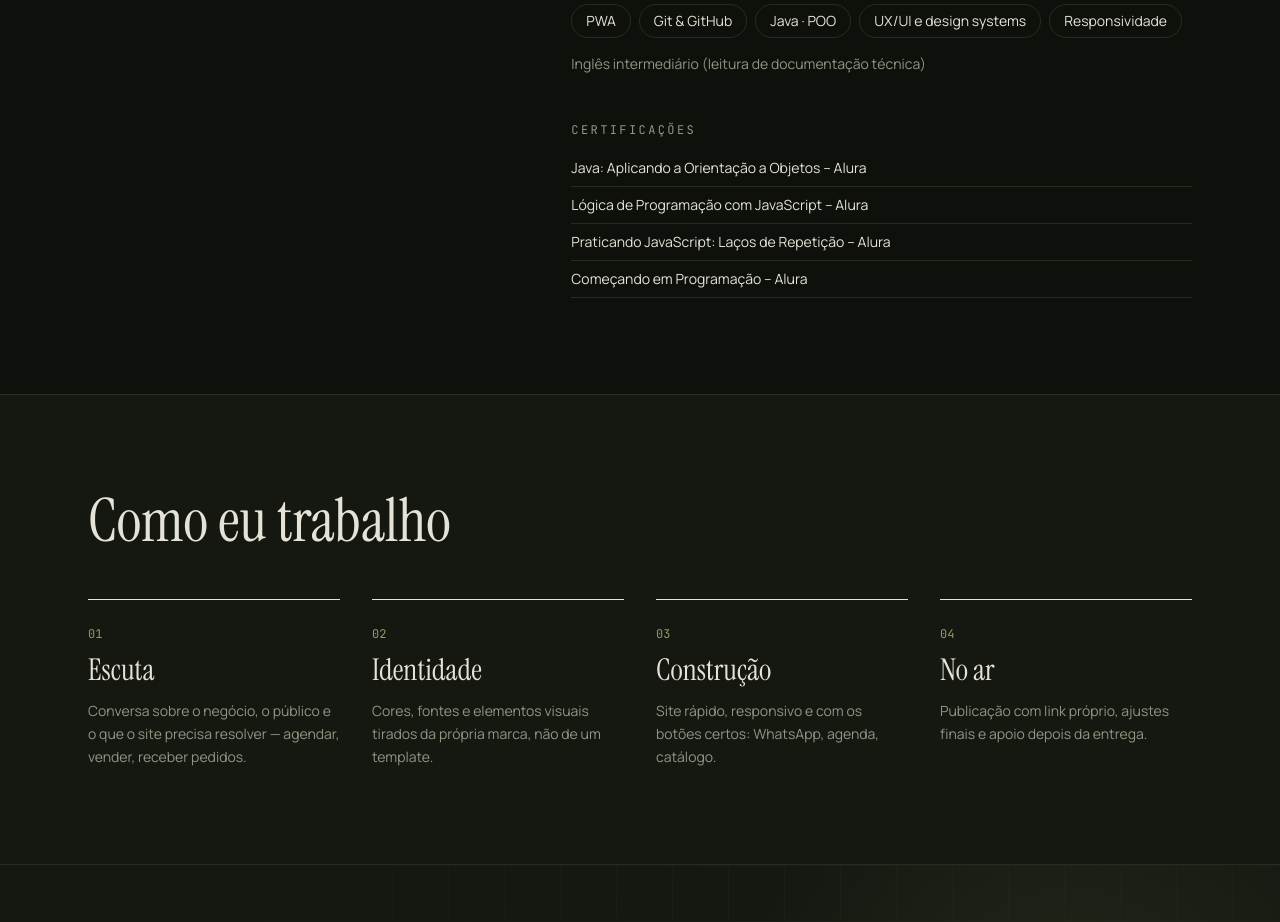
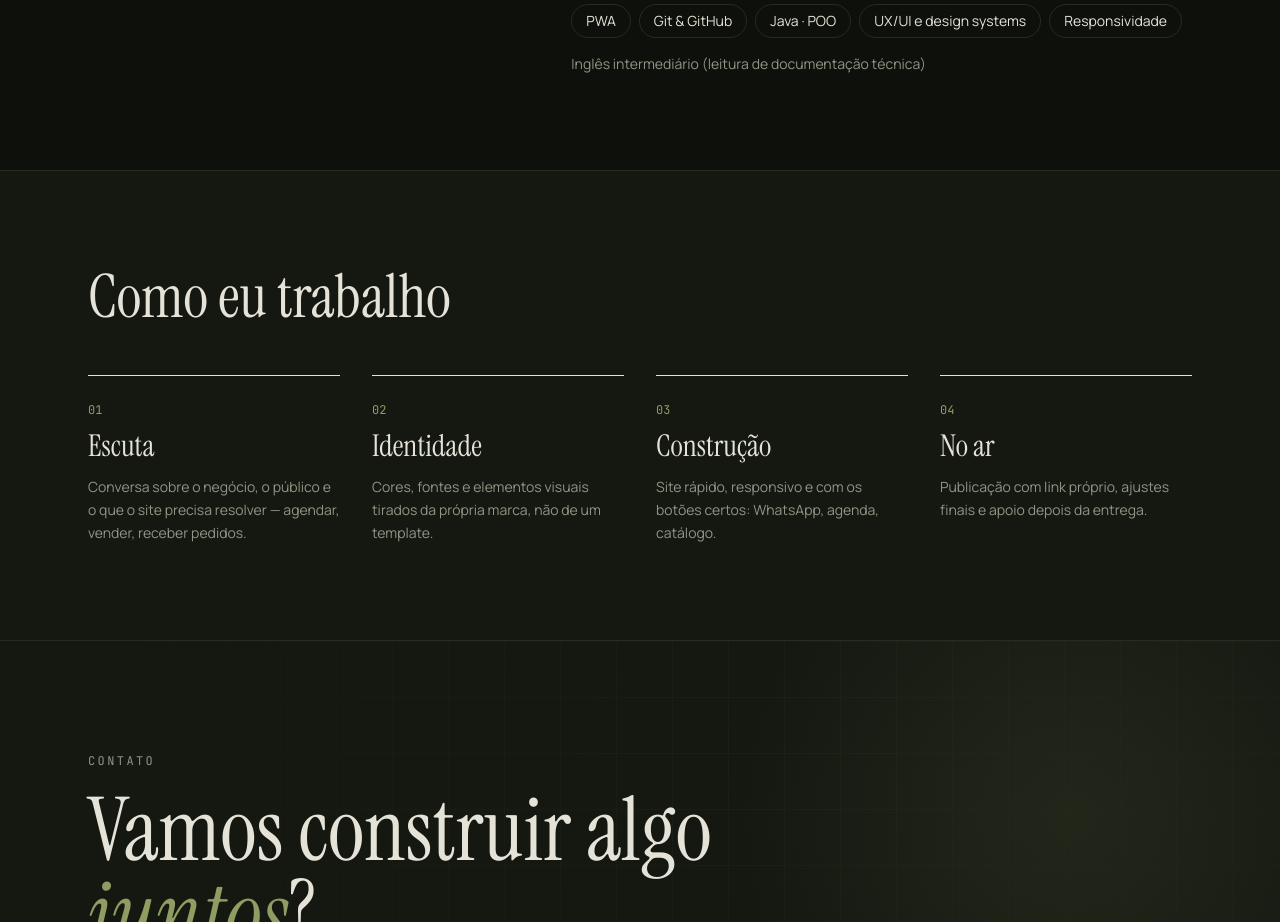
Before and after one commit to pedro-acacio/portfolio, a React (Vite) app: page / in a window 1280 px wide. Shown: the part 4100-5022 px from the top of the page. Built offline with nearby package versions, Linux system fonts and the light colour scheme.

Commit message:
Remove certificações da seção Sobre
Co-Authored-By: Claude Opus 5.5 <noreply@anthropic.com>

```diff
--- a/src/components/Home.jsx
+++ b/src/components/Home.jsx
@@ -215,13 +215,6 @@ function Sobre() {
               </ul>
               <p className="mt-4 text-sm text-muted">{SOBRE.idiomas}</p>
             </Reveal>
-
-            <Reveal delay={200}>
-              <h3 className="font-mono text-xs tracking-[0.2em] text-muted uppercase">Certificações</h3>
-              <ul className="mt-5 grid gap-2 text-sm">
-                {SOBRE.certificacoes.map((c) => <li key={c} className="border-b border-line pb-2">{c}</li>)}
-              </ul>
-            </Reveal>
           </div>
         </div>
       </div>
--- a/src/data.js
+++ b/src/data.js
@@ -39,12 +39,6 @@ export const SOBRE = {
   competencias: [
     'React', 'JavaScript (ES6+)', 'HTML5', 'CSS3', 'Tailwind CSS', 'Firebase', 'PWA',
     'Git & GitHub', 'Java · POO', 'UX/UI e design systems', 'Responsividade',
-  ],
-  certificacoes: [
-    'Java: Aplicando a Orientação a Objetos – Alura',
-    'Lógica de Programação com JavaScript – Alura',
-    'Praticando JavaScript: Laços de Repetição – Alura',
-    'Começando em Programação – Alura',
   ],
   idiomas: 'Inglês intermediário (leitura de documentação técnica)',
 }
```
